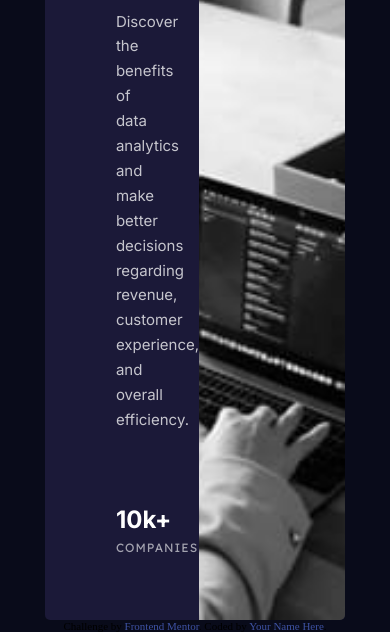
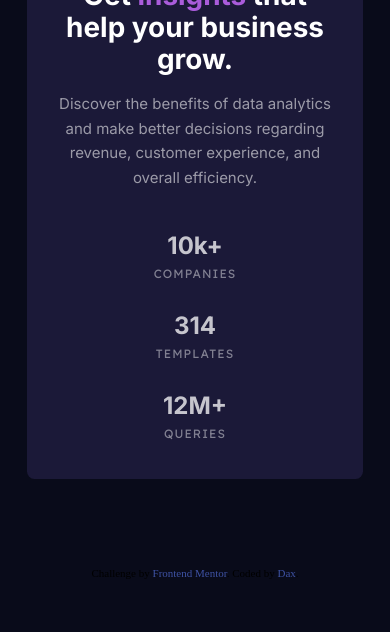
Before and after one commit to Daxerus/stats-preview-card-component-main, a plain HTML site: page index.html in a window 390 px wide. Shown: the part 396-1028 px from the top of the page. After the commit the page ends 975 px from the top, so only its background shows below. Drawn offline with Linux system fonts and the light colour scheme.

Commit message:
finished v1

```diff
--- a/index.html
+++ b/index.html
@@ -61,7 +61,7 @@
       <div class="preview-card__img-half">
         <!-- Card image -->
         <picture>
-          <source srcset="images\image-header-desktop.jpg" media="(min-width: 376px)">
+          <source srcset="images\image-header-desktop.jpg" media="(min-width: 839px)">
           <img src="images/image-header-mobile.jpg" alt="stats preview card image" />
         </picture>
       </div>
@@ -72,7 +72,7 @@
   <footer>
     <div class="attribution">
       Challenge by <a href="https://www.frontendmentor.io?ref=challenge" target="_blank">Frontend Mentor</a>.
-      Coded by <a href="#">Your Name Here</a>.
+      Coded by <a href="#">Dax</a>.
     </div>
   </footer>
 
--- a/style.css
+++ b/style.css
@@ -10,15 +10,6 @@
     --color-neutral-slightly-transparent-white-headings: hsla(0, 0%, 100%, 0.6);
 }
 
-*{
-    margin: 0;
-    padding: 0;
-    outline: 0;
-    appearance: 0;
-    border: 0;
-    text-decoration: none;
-    box-sizing: border-box;
-}
 
 html {
     font-size: 15px;
@@ -34,13 +25,14 @@ body {
     width: 100%;
     height: 100%;
     object-fit: cover;
+    mix-blend-mode: multiply;
+    opacity: 75%;
 }
 
 h2 {
     color: var(--color-neutral-white);
     font-family: 'Inter', sans-serif;
     font-size: 2.4rem;
-    font-style: normal;
     font-weight: 700;
     line-height: 122.222%;
 }
@@ -49,7 +41,6 @@ p {
     color: var(--color-neutral-slightly-transparent-white-paragraph);
     font-family: 'Inter';
     font-size: 1rem;
-    font-style: normal;
     font-weight: 400;
     line-height: 166.667%;
 }
@@ -65,10 +56,9 @@ p {
     color: var(--color-neutral-slightly-transparent-white-headings);
     font-family: 'Lexend Deca';
     font-size: 0.8rem;
-    font-style: normal;
     font-weight: 400;
     line-height:208.333%;
-    letter-spacing: 1px;
+    letter-spacing: 0.07rem;
     text-transform: uppercase;
 }
 main {
@@ -82,28 +72,28 @@ main {
 .preview-card {
     background-color: var(--color-primary-dark-desaturated-blue);
     display: flex;
-    max-width: 77.1%;
+    max-width: 74rem;
     overflow: hidden;
-    border-radius: 5px;
+    border-radius: 0.5rem;
+    margin: 1.5rem;
 }
 
 .preview-card__text-half {
     width: 51.35%;
     height: 100%;
-    display: flex;
-    flex-direction: column;
 }
 
 .preview-card__img-half {
     width: 48.65%;
     min-height: 100%;
+    background-color: var(--color-primary-soft-violet);
 }
 
 h2 {
-    margin-left: 4.75rem;
-    margin-top: 4.8rem;
-    margin-bottom: 1.67rem;
-    margin-right: 4.75rem;
+    padding-left: 4.75rem;
+    padding-top: 4.8rem;
+    padding-bottom: 1.67rem;
+    padding-right: 4.75rem;
 }
 
 h2 span {
@@ -114,6 +104,7 @@ h2 span {
     margin-left: 4.75rem;
     margin-right: 7.5rem;
     margin-bottom: 4.8rem;
+    opacity: 0.75;
 }
 
 .preview-card__flex-box-section {
@@ -142,3 +133,55 @@ footer {
 }
 .attribution { font-size: 11px; text-align: center; }
 .attribution a { color: hsl(228, 45%, 44%); }
+
+@media screen and (max-width: 839px) {
+
+    .preview-card {
+        flex-direction: column-reverse;
+        margin-top: 5.87rem;
+        margin-bottom: 5.87rem;
+        margin-left: 1.8rem;
+        margin-right: 1.8rem;
+    }
+
+    .preview-card__img-half {
+        width: 100%;
+    }
+
+    .preview-card__text-half {
+        width: 100%;
+    }
+
+    h2, .preview-card__text-half p, .preview-card__flex-box-section {
+        text-align: center;
+        margin: 0;
+        padding: 0;
+    }
+
+    .preview-card__flex-box-section {
+        flex-direction: column;
+        padding-left: 2.1rem;
+        padding-right: 2.1rem;
+        padding-bottom: 2.13rem;
+        gap: 1.6rem;
+    }
+
+    h2 {
+        padding-top: 2.67rem;
+        padding-left: 2.1rem;
+        padding-right: 2.1rem;
+        padding-bottom: 1.07rem;
+        font-size: 1.86rem;
+        line-height: 2.13rem;
+    }
+
+    .preview-card__text-half p {
+        padding-left: 2.1rem;
+        padding-right: 2.1rem;
+        padding-bottom: 2.67rem;
+    }
+
+    .preview-card__flex-box-section p {
+        padding: 0;
+    }
+}
```
